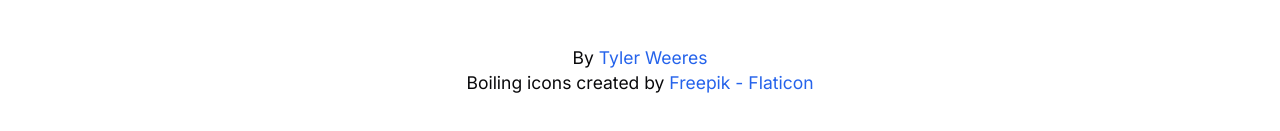
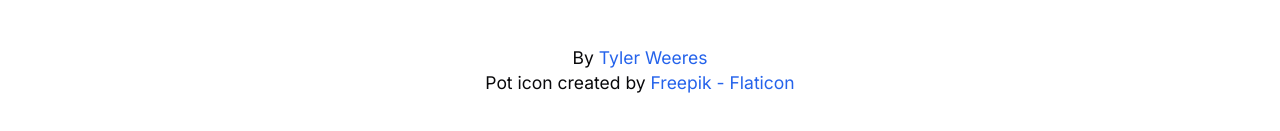
Before and after one commit to tweeres04/sfah-wheels, a Next.js app: page / in a window 1280 px wide. Shown: the part 385-516 px from the top of the page. Built offline with nearby package versions, Linux system fonts and the light colour scheme; no server answers.

Commit message:
Boiling icon -> pot icon

```diff
--- a/src/app/layout.tsx
+++ b/src/app/layout.tsx
@@ -64,10 +64,10 @@
 							</a>
 						</p>
 						<p>
-							Boiling icons created by{' '}
+							Pot icon created by{' '}
 							<a
 								href="https://www.flaticon.com/free-icons/boiling"
-								title="boiling icons"
+								title="Pot icon"
 								className="text-blue-600"
 							>
 								Freepik - Flaticon
```
